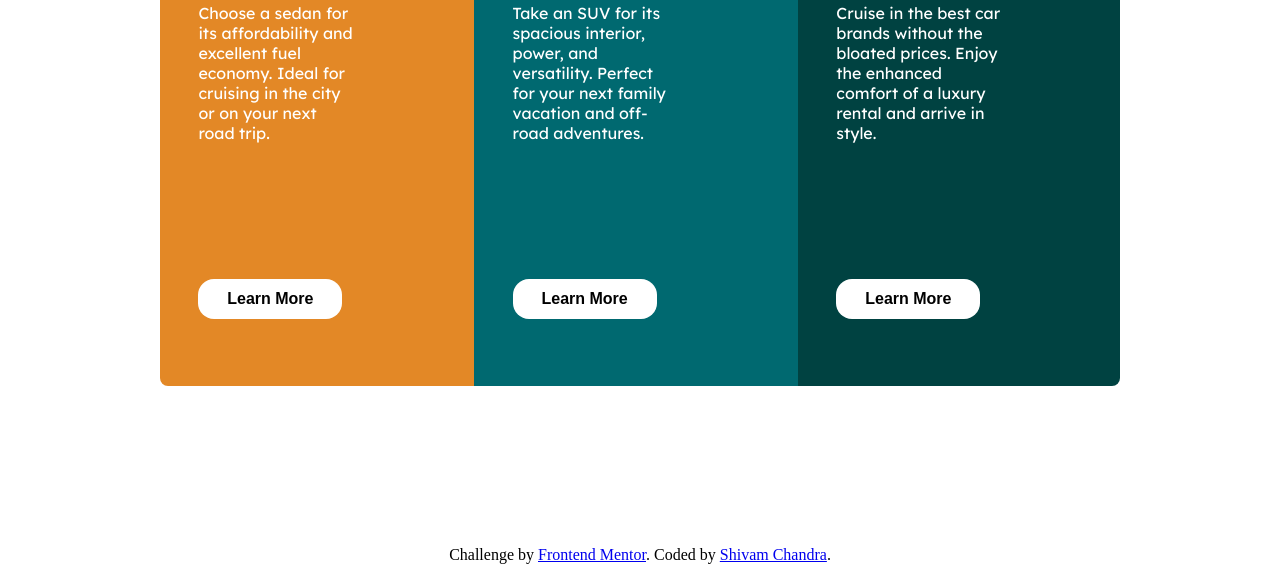
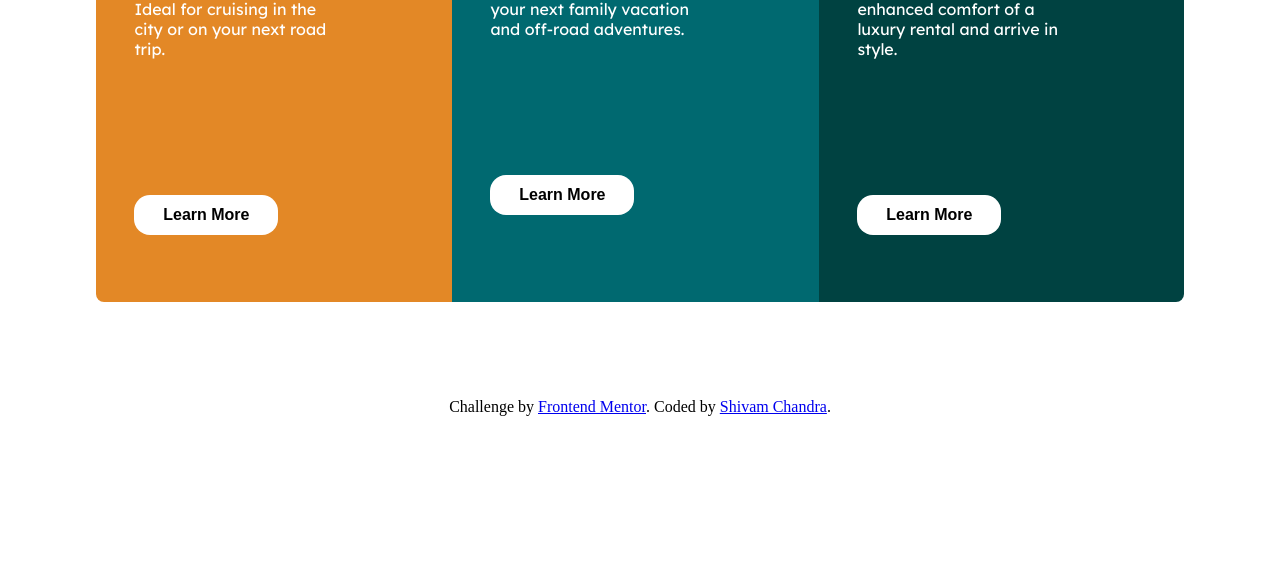
Before and after one commit to shivamchandra75/3-column-card, a plain HTML site: page index.html in a window 1280 px wide. Shown: the part 311-875 px from the top of the page. After the commit the page ends 800 px from the top, so only its background shows below. Drawn offline with Linux system fonts and the light colour scheme.

Commit message:
added phone.css and modified files

```diff
--- a/index.html
+++ b/index.html
@@ -9,6 +9,7 @@
   <link rel="icon" type="image/png" sizes="32x32" href="./images/favicon-32x32.png">
   <link rel="stylesheet" href="style.css">
   <title>Frontend Mentor | 3-column preview card component</title>
+  <link rel="stylesheet" media="screen and (max-width: 375px)" href="phone.css">
 
   <!-- Feel free to remove these styles or customise in your own stylesheet 👍 -->
 
--- /dev/null
+++ b/phone.css
@@ -0,0 +1,30 @@
+*{
+    margin: 0;
+    padding: 0;
+    box-sizing: border-box;
+}
+.flex-container{
+    margin: 2rem 2rem;
+    flex-direction: column;
+}
+#card1{
+    border-top-left-radius: 0.7rem;
+    border-top-right-radius: 0.7rem;
+    border-bottom-left-radius: 0rem;
+}
+#card3{
+    border-bottom-left-radius: 0.7rem;
+    border-top-right-radius: 0rem;
+}
+p{
+    margin-bottom: 0.7rem;
+    padding-right: 0.5rem;
+    font-size: 0.7rem;
+}
+.button{
+    margin: 1rem;
+    width: 6rem;
+    height: 1.7rem;
+    font-size: 0.8rem;
+    align-items: center;
+}
--- a/style.css
+++ b/style.css
@@ -6,7 +6,7 @@
 
 .flex-container{
 display: flex;
-margin: 10rem;
+margin: 6rem;
 }
 #card1{
     padding: 1.2rem;
```
